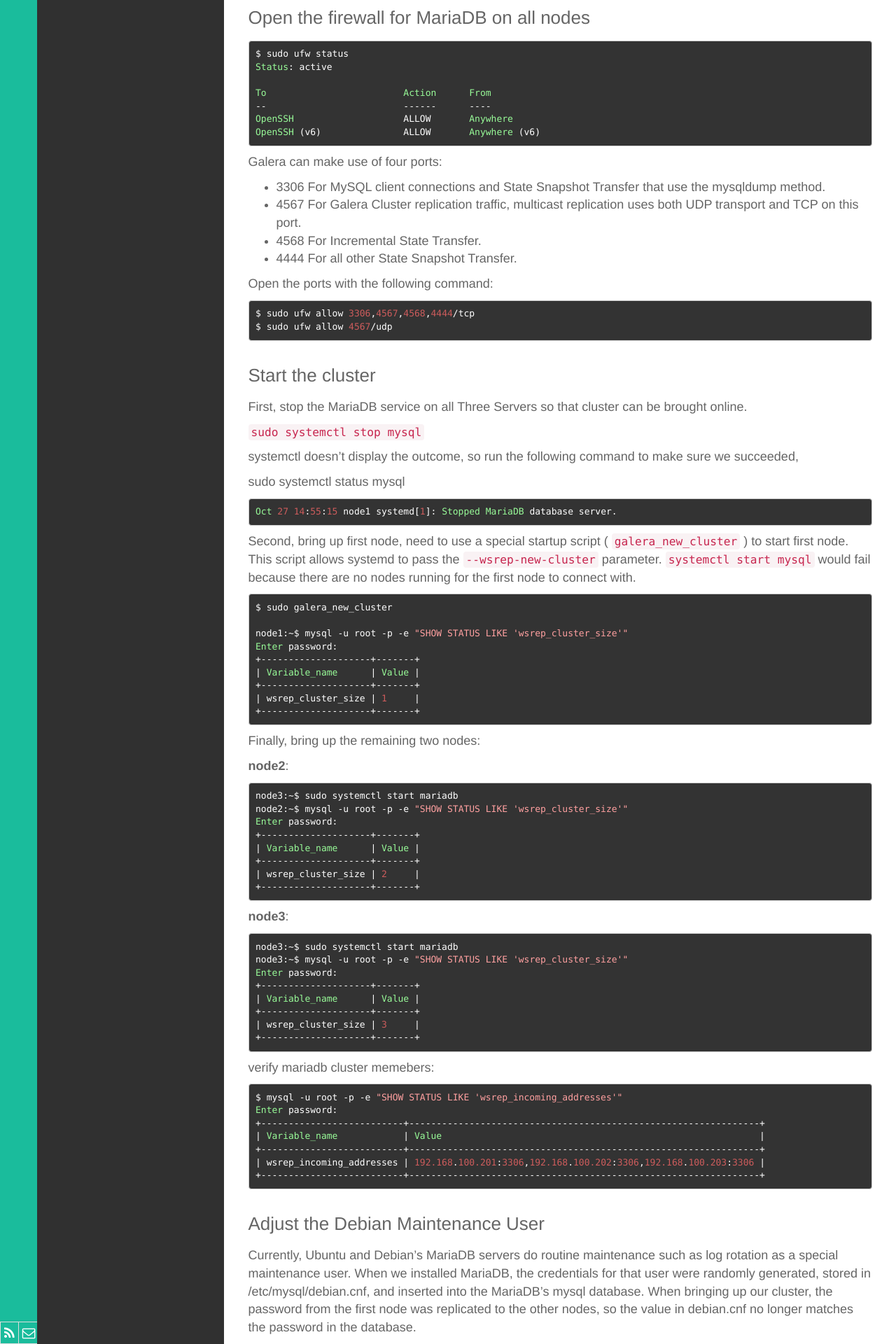
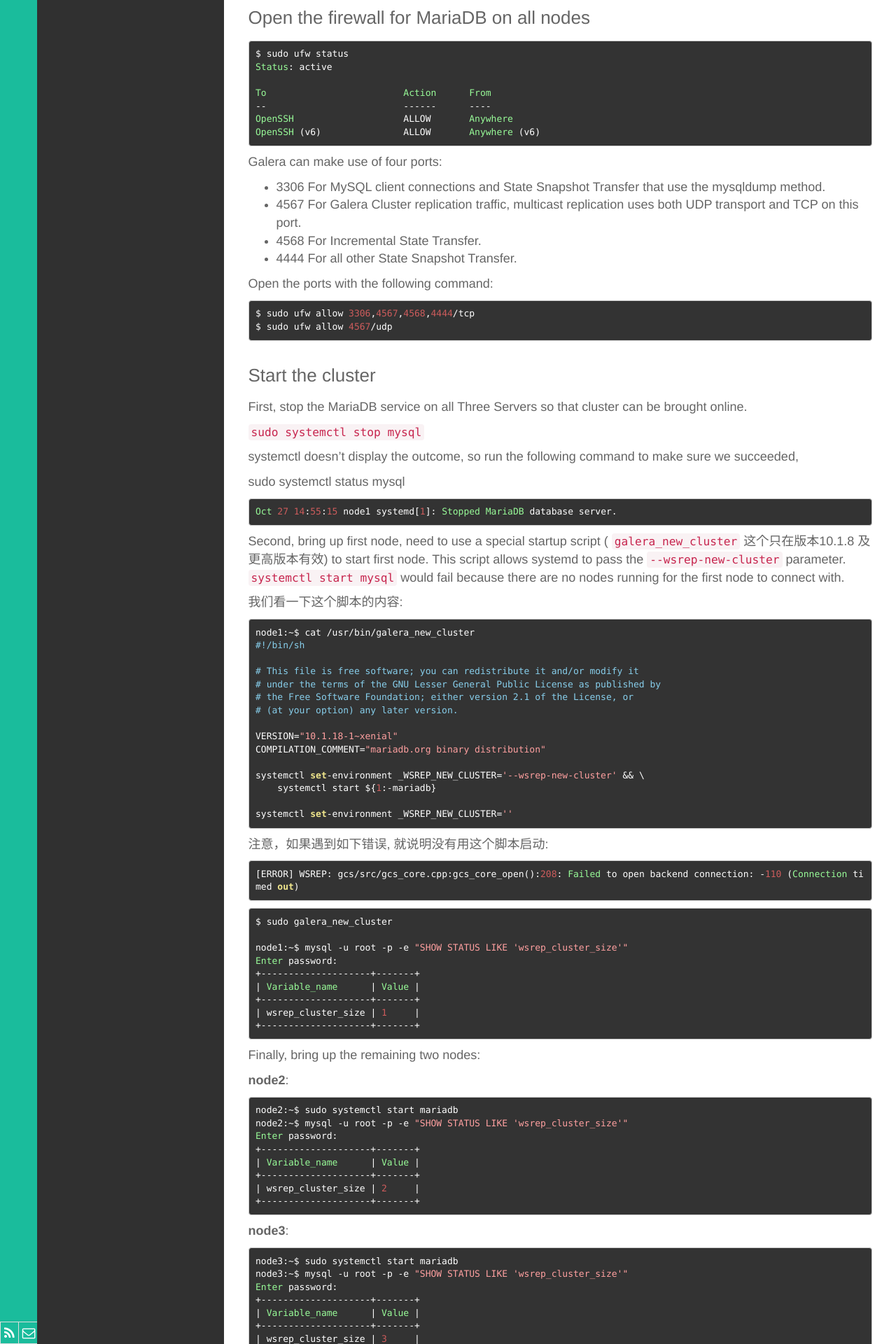
Before and after one commit to wenchma/wenchma.github.io, a Jekyll site: the page built from _posts/2016-10-27-mariadb-galera-cluster-with-maxscale.md, in a window 1280 px wide. Shown: the part 3080-5000 px from the top of the page at 70% size. Built offline with Jekyll 4.4.1, drawn with Linux system fonts in a browser that asks for light colours.

Commit message:
Add tips for mariadb cluster startup

````diff
--- a/_posts/2016-10-27-mariadb-galera-cluster-with-maxscale.md
+++ b/_posts/2016-10-27-mariadb-galera-cluster-with-maxscale.md
@@ -191,9 +191,36 @@ sudo systemctl status mysql
 Oct 27 14:55:15 node1 systemd[1]: Stopped MariaDB database server.
 ```
 
-Second, bring up first node, need to use a special startup script ( `galera_new_cluster` ) to start first node.
+Second, bring up first node, need to use a special startup script ( `galera_new_cluster`  这个只在版本10.1.8 及更高版本有效) to start first node.
 This script allows systemd to pass the `--wsrep-new-cluster` parameter.
 `systemctl start mysql` would fail because there are no nodes running for the first node to connect with.
+
+我们看一下这个脚本的内容:
+
+```
+node1:~$ cat /usr/bin/galera_new_cluster
+#!/bin/sh
+
+# This file is free software; you can redistribute it and/or modify it
+# under the terms of the GNU Lesser General Public License as published by
+# the Free Software Foundation; either version 2.1 of the License, or
+# (at your option) any later version.
+
+VERSION="10.1.18-1~xenial"
+COMPILATION_COMMENT="mariadb.org binary distribution"
+
+systemctl set-environment _WSREP_NEW_CLUSTER='--wsrep-new-cluster' && \
+    systemctl start ${1:-mariadb}
+
+systemctl set-environment _WSREP_NEW_CLUSTER=''
+```
+
+注意，如果遇到如下错误, 就说明没有用这个脚本启动:
+
+```
+[ERROR] WSREP: gcs/src/gcs_core.cpp:gcs_core_open():208: Failed to open backend connection: -110 (Connection timed out)
+```
+
 
 ```
 $ sudo galera_new_cluster
@@ -212,7 +239,7 @@ Finally, bring up the remaining two nodes:
 **node2**:
 
 ```
-node3:~$ sudo systemctl start mariadb
+node2:~$ sudo systemctl start mariadb
 node2:~$ mysql -u root -p -e "SHOW STATUS LIKE 'wsrep_cluster_size'"
 Enter password:
 +--------------------+-------+
````
